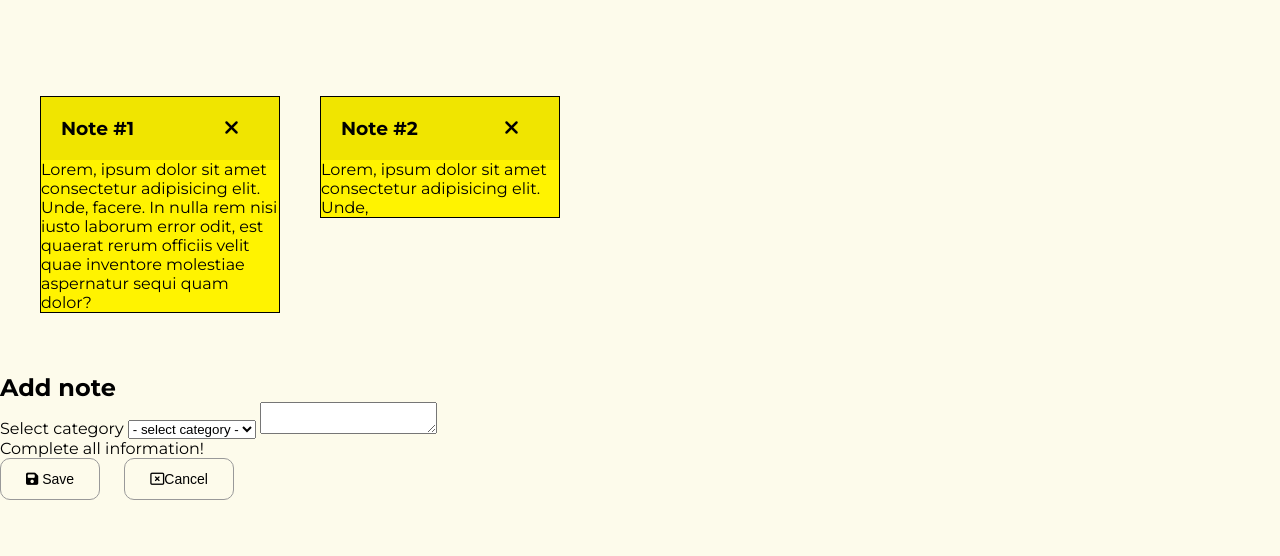
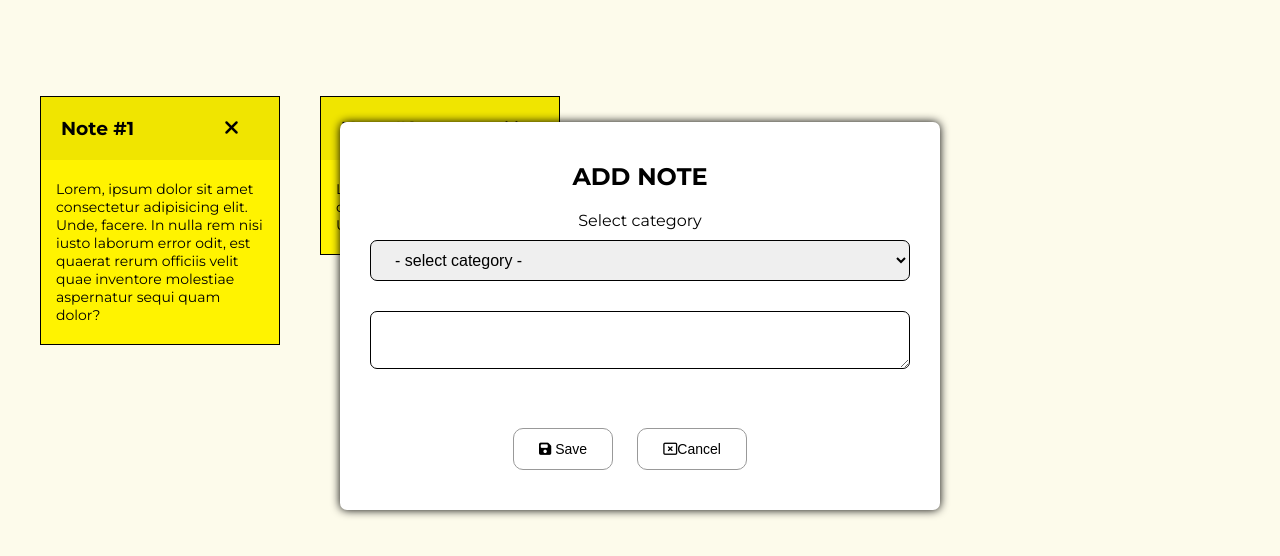
Before and after one commit to TarasYarovyi/MyNotes, a plain HTML site: page index.html in a window 1280 px wide. Shown: the part 84-640 px from the top of the page. Drawn offline with Linux system fonts and the light colour scheme.

Commit message:
Added .note-panel styles

```diff
--- a/style.css
+++ b/style.css
@@ -74,3 +74,53 @@ body {
     cursor: pointer;
 
 }
+
+.note-body {
+    padding: 20px 15px;
+    font-size: 14px;
+}
+
+.note-panel {
+
+    display: flex;
+    justify-content: center;
+    align-items: center;
+    flex-direction: column;
+    position: absolute;
+    top: 50%;
+    left: 50%;
+    transform: translate(-50%, -50%);
+    padding: 40px 0;
+    width: 600px;
+    background-color: #fff;
+    box-shadow: 0 0 10px black;
+    border-radius: 7px;
+}
+
+.note-panel h2 {
+    margin-bottom: 20px;
+    text-transform: uppercase;
+}
+
+.note-panel label{
+    margin-bottom: 10px;
+}
+
+.note-panel #text,
+.note-panel #category{
+    margin-bottom: 20px;
+    padding: 10px 20px;
+    width: 100%;
+    min-width: 90%;
+    max-width: 90%;
+    max-height: 600px;
+    font-size: 16px;
+    border-radius: 7px;
+    border: 1px solid black;
+}
+
+.note-panel .error{
+    margin-bottom: 20px;
+    color: red;
+    visibility: hidden;
+}
```
